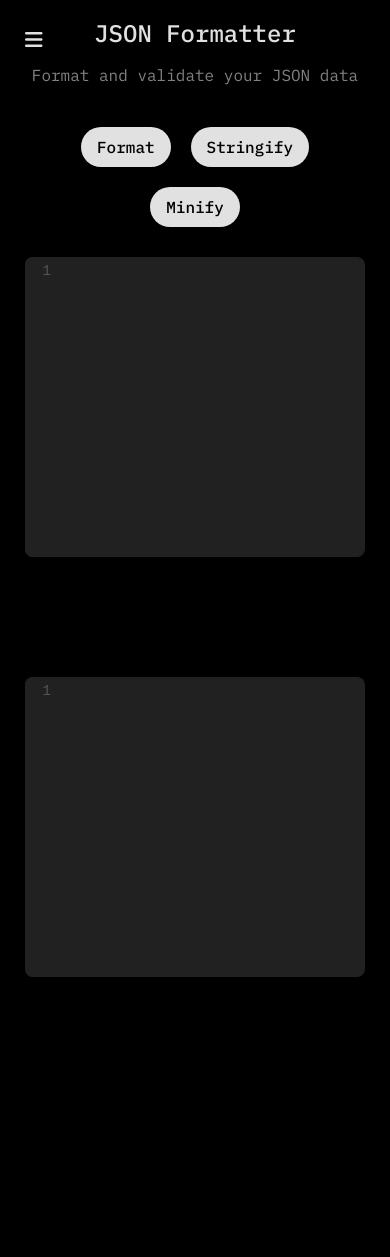
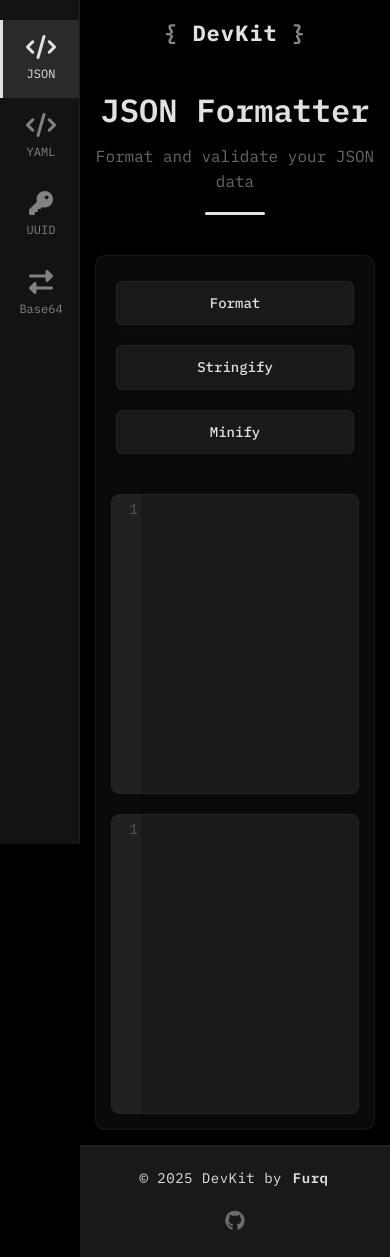
Before and after one commit to Furqit/DevKit, a website built with Vite: page index.html in a window 390 px wide. Before the commit the page ends 1102 px from the top, so only its background shows below. Built offline with nearby package versions, Linux system fonts and the light colour scheme.

Commit message:
better UI

```diff
--- a/index.html
+++ b/index.html
@@ -7,14 +7,10 @@
     <link rel="preconnect" href="https://fonts.googleapis.com">
     <link rel="preconnect" href="https://fonts.gstatic.com" crossorigin>
     <link
-      href="https://fonts.googleapis.com/css2?family=IBM+Plex+Mono:ital,wght@0,100;0,200;0,300;0,400;0,500;0,600;0,700;1,100;1,200;1,300;1,400;1,500;1,600;1,700&display=swap"
+      href="https://fonts.googleapis.com/css2?family=IBM+Plex+Mono:ital,wght@0,400;0,500;0,600;0,700;1,400&display=swap"
       rel="stylesheet">
   </head>
   <body>
-    <button class="mobile-toggle" aria-label="Toggle sidebar">
-      <i class="fas fa-bars"></i>
-    </button>
-
     <!-- Sidebar Navigation -->
     <nav class="sidebar">
       <div class="sidebar-nav">
@@ -39,6 +35,8 @@
 
     <!-- Main Content -->
     <main class="main-container">
+      <div class="logo-header">DevKit</div>
+
       <!-- JSON Tool -->
       <section id="json-tool" class="tool-section">
         <div class="tool-header">
@@ -67,7 +65,7 @@
       <!-- YAML Tool -->
       <section id="yaml-tool" class="tool-section">
         <div class="tool-header">
-          <h2>Yaml Formatter</h2>
+          <h2>YAML Formatter</h2>
           <p>Format and validate your YAML data</p>
         </div>
         <div class="tool-container">
@@ -186,8 +184,7 @@
           </div>
           <div id="base64-error" class="message error-message"></div>
           <div class="input-area">
-            <textarea id="base64-input"
-              placeholder="Paste input here..."></textarea>
+            <textarea id="base64-input" placeholder="Paste input here..."></textarea>
           </div>
           <div class="output-area">
             <textarea id="base64-output" class="monospace" readonly></textarea>
@@ -196,6 +193,21 @@
       </section>
     </main>
 
+    <!-- Footer -->
+    <footer class="site-footer">
+      <div class="footer-bottom">
+        <p>
+          &copy; 2025 DevKit by
+          <a href="https://furq.dev" target="_blank" class="author-link">Furq</a>
+        </p>
+        <div class="social-links">
+          <a href="https://github.com/furqit/devkit" target="_blank" aria-label="GitHub">
+            <i class="fab fa-github"></i>
+          </a>
+        </div>
+      </div>
+    </footer>
+
     <!-- Entry point for Vite -->
     <script type="module" src="/main.js"></script>
   </body>
--- a/styles/base.css
+++ b/styles/base.css
@@ -11,14 +11,17 @@
 
 body {
   font-family: "IBM Plex Mono", monospace;
-  line-height: 1.5;
+  line-height: 1.6;
   min-height: 100vh;
   overflow-x: hidden;
+  -webkit-font-smoothing: antialiased;
+  -moz-osx-font-smoothing: grayscale;
 }
 
 h1, h2, h3, h4, h5, h6 {
   margin-bottom: 0.5em;
-  font-weight: 500;
+  font-weight: 600;
+  line-height: 1.3;
 }
 
 p {
@@ -28,22 +31,26 @@
 a {
   text-decoration: none;
   color: inherit;
+  transition: all var(--transition-speed);
 }
 
 input, textarea, button, select {
   font: inherit;
+  border-radius: 6px;
 }
 
 button {
   cursor: pointer;
   border: none;
   background: none;
+  transition: all var(--transition-speed);
 }
 
 textarea {
   resize: vertical;
   min-height: 100px;
-  font-family: 'Consolas', 'Monaco', 'Courier New', monospace;
+  font-family: 'IBM Plex Mono', monospace;
+  line-height: 1.5;
 }
 
 .hidden {
@@ -63,19 +70,21 @@
 }
 
 .monospace {
-  font-family: 'Consolas', 'Monaco', 'Courier New', monospace;
+  font-family: 'IBM Plex Mono', monospace;
 }
 
 .message {
-  padding: 8px 12px;
-  margin: 10px 0;
-  border-radius: 4px;
-  font-size: 0.9rem;
+  padding: 12px 16px;
+  margin: 12px 0;
+  border-radius: 6px;
+  font-size: 0.95rem;
   display: none;
+  line-height: 1.5;
 }
 
 .message.visible {
   display: block;
+  animation: fadeIn 0.3s ease;
 }
 
 .fade-in {
@@ -87,13 +96,22 @@
   to { opacity: 1; }
 }
 
+@keyframes slideUp {
+  from { transform: translateY(10px); opacity: 0; }
+  to { transform: translateY(0); opacity: 1; }
+}
+
+.slide-up {
+  animation: slideUp 0.3s ease;
+}
+
 :focus {
-  outline: 2px solid var(--accent-color);
-  outline-offset: 2px;
+  outline: none;
+  box-shadow: 0 0 0 3px rgba(225, 225, 225, 0.3);
 }
 
 :focus:not(:focus-visible) {
-  outline: none;
+  box-shadow: none;
 }
 
 ::-webkit-scrollbar {
@@ -106,10 +124,10 @@
 }
 
 ::-webkit-scrollbar-thumb {
-  background: var(--scrollbar);
+  background: #333;
   border-radius: 4px;
 }
 
 ::-webkit-scrollbar-thumb:hover {
-  background: var(--scrollbar-hover);
+  background: #444;
 }
--- a/styles/layout.css
+++ b/styles/layout.css
@@ -1,8 +1,11 @@
 body {
   display: flex;
+  flex-direction: column;
   overflow-x: hidden;
+  min-height: 100vh;
 }
 
+/* Sidebar */
 .sidebar {
   position: fixed;
   left: 0;
@@ -11,6 +14,7 @@
   height: 100vh;
   z-index: 100;
   transition: transform var(--transition-speed);
+  box-shadow: 0 0 10px rgba(0, 0, 0, 0.1);
 }
 
 .sidebar-nav {
@@ -26,6 +30,11 @@
   align-items: center;
   padding: 15px 5px;
   transition: background-color var(--transition-speed);
+  border-left: 3px solid transparent;
+}
+
+.nav-item.active {
+  border-left-color: var(--accent-color);
 }
 
 .nav-icon {
@@ -38,21 +47,54 @@
   text-align: center;
 }
 
+/* Main Content */
 .main-container {
   flex: 1;
   margin-left: 80px;
-  padding: 20px;
+  padding: 40px 20px 20px;
   transition: margin-left var(--transition-speed);
+  min-height: calc(100vh - 250px);
+  position: relative;
 }
 
+.logo-header {
+  position: absolute;
+  top: 15px;
+  right: 30px;
+  font-size: 22px;
+  font-weight: 700;
+  letter-spacing: 1px;
+  color: var(--accent-color);
+  transition: all 0.3s ease;
+}
+
+.logo-header:hover {
+  transform: translateY(-2px);
+  text-shadow: 0 2px 4px rgba(0, 0, 0, 0.2);
+}
+
+.logo-header::before {
+  content: "{ ";
+  opacity: 0.6;
+}
+
+.logo-header::after {
+  content: " }";
+  opacity: 0.6;
+}
+
+/* Tool Sections */
 .tool-container {
   max-width: 1200px;
   margin: 0 auto;
-  padding: 20px;
+  padding: 30px;
+  border-radius: 10px;
+  box-shadow: 0 4px 12px rgba(0, 0, 0, 0.08);
 }
 
 .tool-section {
   display: none;
+  padding-top: 20px;
 }
 
 .tool-section.active {
@@ -62,9 +104,36 @@
 
 .tool-header {
   text-align: center;
-  margin-bottom: 30px;
+  margin-bottom: 40px;
+  padding-bottom: 15px;
+  position: relative;
 }
 
+.tool-header:after {
+  content: '';
+  position: absolute;
+  bottom: 0;
+  left: 50%;
+  transform: translateX(-50%);
+  width: 60px;
+  height: 3px;
+  background-color: var(--accent-color);
+  border-radius: 3px;
+}
+
+.tool-header h2 {
+  font-weight: 600;
+  margin-bottom: 12px;
+  font-size: 32px;
+}
+
+.tool-header p {
+  opacity: 0.8;
+  font-size: 16px;
+  margin-bottom: 5px;
+}
+
+/* Form Elements */
 .input-area,
 .output-area {
   width: 100%;
@@ -77,34 +146,44 @@
   padding: 15px;
   border-radius: 8px;
   transition: all var(--transition-speed);
-}
-
-.json-editors-container,
-.yaml-editors-container {
-  display: flex;
-  gap: 20px;
-  margin-top: 20px;
+  resize: vertical;
+  font-size: 14px;
+  line-height: 1.5;
 }
 
 .editor-container {
   flex: 1;
-  min-height: 400px;
+  height: 330px;
+  border-radius: 8px;
+  overflow: hidden;
+  box-shadow: none;
 }
 
 .CodeMirror {
   height: 400px;
   border-radius: 8px;
   font-size: 14px;
+  padding: 0;
 }
 
+/* Buttons */
 .action-button {
   display: inline-block;
   width: auto;
   margin: 0 5px;
-  padding: 8px 16px;
-  border-radius: 20px;
+  padding: 10px 18px;
+  border-radius: 6px;
   font-weight: 500;
-  transition: background-color var(--transition-speed);
+  transition: all var(--transition-speed);
+  cursor: pointer;
+  border: none;
+  font-size: 14px;
+  box-shadow: 0 2px 4px rgba(0, 0, 0, 0.1);
+}
+
+.action-button:hover {
+  transform: translateY(-2px);
+  box-shadow: 0 4px 8px rgba(0, 0, 0, 0.15);
 }
 
 .action-button.primary {
@@ -115,49 +194,28 @@
 .button-group {
   display: flex;
   justify-content: center;
-  margin-bottom: 20px;
+  margin: 10px 0 30px;
   gap: 10px;
 }
 
-.message {
-  padding: 10px;
-  margin: 10px 0;
-  border-radius: 4px;
-  display: none;
-}
-
-.message.visible {
-  display: block;
-}
-
-.mode-toggle {
+/* Toggle and Tab Buttons */
+.mode-toggle, .uuid-tabs {
   display: flex;
   justify-content: center;
   margin-bottom: 20px;
   gap: 10px;
 }
 
-.mode-toggle button {
-  padding: 8px 16px;
-  border-radius: 20px;
+.mode-toggle button, .tab-button {
+  padding: 10px 20px;
+  border-radius: 6px;
   transition: all var(--transition-speed);
+  font-weight: 500;
+  border: none;
+  cursor: pointer;
 }
 
-/* UUID Tool Styles */
-.uuid-tabs {
-  display: flex;
-  justify-content: center;
-  margin-bottom: 20px;
-  gap: 10px;
-}
-
-.tab-button {
-  padding: 8px 20px;
-  border-radius: 20px;
-  transition: all var(--transition-speed);
-  font-weight: 500;
-}
-
+/* UUID Tool Specific */
 .tab-content {
   display: none;
 }
@@ -170,7 +228,7 @@
 .options-container {
   max-width: 600px;
   margin: 0 auto 20px;
-  padding: 15px;
+  padding: 20px;
   border-radius: 8px;
 }
 
@@ -184,6 +242,7 @@
 
 .option-group label {
   min-width: 120px;
+  font-weight: 500;
 }
 
 .option-group.hidden {
@@ -191,9 +250,11 @@
 }
 
 .select-input, .text-input, .number-input {
-  padding: 8px 12px;
-  border-radius: 4px;
+  padding: 10px 14px;
+  border-radius: 6px;
   min-width: 200px;
+  font-size: 14px;
+  transition: all var(--transition-speed);
 }
 
 .checkbox-label {
@@ -209,7 +270,6 @@
 
 #uuid-result {
   height: 150px;
-  font-family: 'IBM Plex Mono', monospace;
 }
 
 .validate-container {
@@ -222,25 +282,89 @@
 
 #uuid-validate-input {
   height: 100px;
-  font-family: 'IBM Plex Mono', monospace;
 }
 
-.monospace {
-  font-family: 'IBM Plex Mono', monospace;
+/* Editors Containers */
+.json-editors-container,
+.yaml-editors-container {
+  display: flex;
+  gap: 20px;
+  margin-top: 20px;
 }
 
-.mobile-toggle {
-  display: none;
-  position: fixed;
-  top: 15px;
-  left: 15px;
-  z-index: 200;
-  padding: 10px;
-  font-size: 20px;
+/* Footer */
+.site-footer {
+  margin-top: auto;
+  margin-left: 80px;
+  padding: 0;
+  font-size: 14px;
 }
 
+.footer-bottom {
+  padding: 20px 60px;
+  display: flex;
+  justify-content: space-between;
+  align-items: center;
+  max-width: 1200px;
+  margin: 0 auto;
+  border-top: 1px solid rgba(255, 255, 255, 0.05);
+}
+
+.footer-bottom p {
+  margin: 0;
+  font-size: 14px;
+  letter-spacing: 0.5px;
+}
+
+.author-link {
+  position: relative;
+  color: var(--accent-color);
+  text-decoration: none;
+  font-weight: 600;
+  transition: all var(--transition-speed);
+  padding: 0 2px;
+}
+
+.author-link:hover {
+  opacity: 0.8;
+}
+
+.author-link::after {
+  content: '';
+  position: absolute;
+  width: 100%;
+  height: 2px;
+  bottom: -2px;
+  left: 0;
+  background-color: var(--accent-color);
+  transform: scaleX(0);
+  transform-origin: bottom right;
+  transition: transform 0.3s ease-out;
+}
+
+.author-link:hover::after {
+  transform: scaleX(1);
+  transform-origin: bottom left;
+}
+
+.social-links {
+  display: flex;
+  gap: 15px;
+}
+
+.social-links a {
+  font-size: 20px;
+  opacity: 0.8;
+  transition: all var(--transition-speed);
+}
+
+.social-links a:hover {
+  opacity: 1;
+  transform: translateY(-2px);
+}
+
+/* Media Queries */
 @media (max-width: 768px) {
-
   .json-editors-container,
   .yaml-editors-container {
     flex-direction: column;
@@ -254,41 +378,40 @@
   .select-input, .text-input, .number-input {
     width: 100%;
   }
+
+  .footer-bottom {
+    padding: 20px;
+  }
+
+  .logo-header {
+    position: static;
+    text-align: center;
+    margin-bottom: 20px;
+    padding: 0 10px;
+  }
 }
 
 @media (max-width: 640px) {
   .sidebar {
-    transform: translateX(-100%);
-    width: 200px;
-    box-shadow: 2px 0 10px rgba(0, 0, 0, 0.2);
-  }
-
-  .sidebar.expanded {
-    transform: translateX(0);
+    width: 80px;
   }
 
   .nav-item {
-    flex-direction: row;
-    justify-content: flex-start;
-    padding: 15px;
-    gap: 15px;
-  }
-
-  .nav-icon {
-    margin-bottom: 0;
+    padding: 15px 5px;
   }
 
   .main-container {
-    margin-left: 0;
+    margin-left: 80px;
     padding: 15px;
   }
 
-  .tool-container {
-    padding: 10px;
+  .site-footer {
+    margin-left: 80px;
   }
 
-  .mobile-toggle {
-    display: block;
+  .tool-container {
+    padding: 15px;
+    box-shadow: none;
   }
 
   .button-group {
@@ -297,9 +420,20 @@
 
   .action-button {
     margin-bottom: 10px;
+    width: 100%;
   }
 
   .uuid-tabs {
     flex-wrap: wrap;
   }
+
+  .tab-button {
+    width: 100%;
+  }
+
+  .footer-bottom {
+    flex-direction: column;
+    gap: 15px;
+    text-align: center;
+  }
 }
--- a/styles/theme.css
+++ b/styles/theme.css
@@ -2,9 +2,11 @@
   --bg-primary: #000000;
   --bg-secondary: #131313;
   --bg-tertiary: #191919;
+  --bg-container: #0a0a0a;
   --text-primary: #e1e1e1;
   --text-secondary: #818181;
   --accent-color: #e1e1e1;
+  --accent-hover: #cccccc;
   --button-bg: #191919;
   --button-hover: #242424;
   --button-active: #2a2a2a;
@@ -14,6 +16,7 @@
   --error: #e15241;
   --transition-speed: 0.15s;
   --button-text-selected: #000000;
+  --card-shadow: 0 4px 12px rgba(0, 0, 0, 0.15);
 }
 
 body {
@@ -47,6 +50,11 @@
   color: var(--text-secondary);
 }
 
+.tool-container {
+  background-color: var(--bg-container);
+  border: 1px solid var(--border-color);
+}
+
 input, textarea, select {
   background-color: var(--input-bg);
   color: var(--text-primary);
@@ -55,6 +63,8 @@
 
 input:focus, textarea:focus, select:focus {
   border-color: var(--accent-color);
+  outline: none;
+  box-shadow: 0 0 0 2px rgba(225, 225, 225, 0.2);
 }
 
 .output-area textarea, .output-area pre {
@@ -62,12 +72,14 @@
 }
 
 .action-button {
-  background-color: var(--accent-color);
-  color: var(--button-text-selected);
+  background-color: var(--button-bg);
+  color: var(--text-primary);
+  border: 1px solid var(--border-color);
 }
 
 .action-button:hover {
   background-color: var(--button-hover);
+  border-color: var(--accent-color);
 }
 
 .action-button:active {
@@ -77,6 +89,11 @@
 .action-button.primary {
   background-color: var(--accent-color);
   color: var(--button-text-selected);
+  border-color: var(--accent-color);
+}
+
+.action-button.primary:hover {
+  background-color: var(--accent-hover);
 }
 
 .error-message {
@@ -91,23 +108,15 @@
   border-left: 3px solid var(--success);
 }
 
-.mode-toggle button {
-  color: var(--text-secondary);
-  border: 1px solid var(--border-color);
-}
-
-.mode-toggle button.active {
-  background-color: var(--accent-color);
-  color: var(--button-text-selected);
-  border-color: var(--accent-color);
-}
-
-/* UUID Tool Styles */
+/* Toggle and Tab Buttons */
+.mode-toggle button,
 .uuid-tabs .tab-button {
   color: var(--text-secondary);
   border: 1px solid var(--border-color);
+  background-color: var(--button-bg);
 }
 
+.mode-toggle button.active,
 .uuid-tabs .tab-button.active {
   background-color: var(--accent-color);
   color: var(--button-text-selected);
@@ -115,24 +124,39 @@
 }
 
 .options-container {
-  background-color: var(--bg-secondary);
+  background-color: var(--bg-tertiary);
   border: 1px solid var(--border-color);
 }
 
-.select-input, .text-input, .number-input {
-  background-color: var(--input-bg);
+/* Footer Styles */
+.site-footer {
+  background-color: var(--bg-secondary);
   color: var(--text-primary);
-  border: 1px solid var(--border-color);
+  border-top: 1px solid var(--border-color);
 }
 
-.select-input:focus, .text-input:focus, .number-input:focus {
-  border-color: var(--accent-color);
-}
-
-#uuid-result, #uuid-validate-input {
+.footer-bottom {
   background-color: var(--bg-tertiary);
 }
 
-.mobile-toggle {
-  color: var(--text-primary);
+.author-link {
+  color: var(--accent-color);
 }
+
+.author-link:hover {
+  color: var(--accent-hover);
+}
+
+.social-links a {
+  color: var(--text-secondary);
+}
+
+.social-links a:hover {
+  color: var(--accent-color);
+}
+
+.CodeMirror {
+  background-color: var(--bg-tertiary) !important;
+  color: var(--text-primary) !important;
+  border: 1px solid var(--border-color);
+}
```
Also changed, not shown: scripts/sidebar.js (+0 -34 lines).
